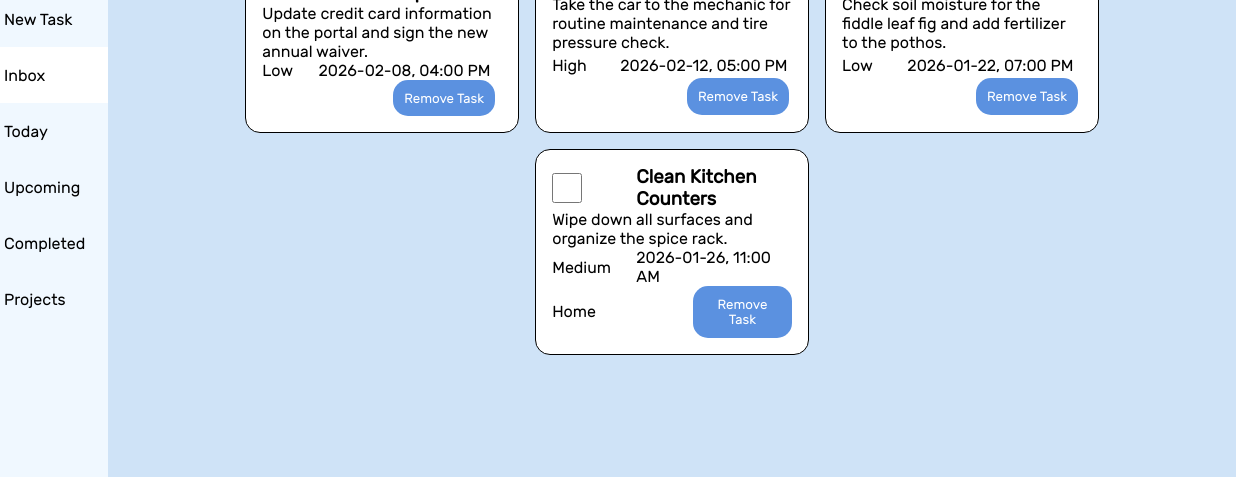
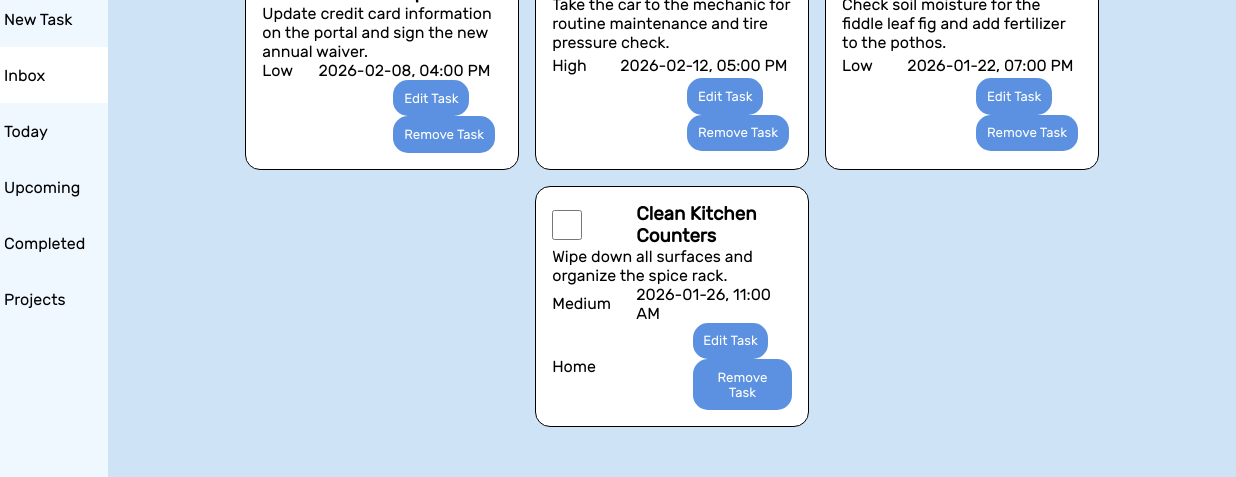
Before and after one commit to isi-code/odin-todo-list, a website built with webpack: page src/template.html in a window 1280 px wide. Shown: the part 73-550 px from the top of the page, 44-1280 px from the left. Built offline with nearby package versions, Linux system fonts and the light colour scheme.

Commit message:
Add edit button to DOM manipulation class

```diff
--- a/src/css/body.css
+++ b/src/css/body.css
@@ -46,11 +46,11 @@ main{
     grid-area:3/1/4/2;
 }
 
-.removeTask {
+.updateTask {
     grid-area:4/4/5/5;
 }
 
-.removeTask > button {
+.updateTask > button {
     cursor: pointer;
     padding: calc(var(--default-padding)/1.5);
     background-color: var(--strong-color);
@@ -59,7 +59,7 @@ main{
     color: white;
 }
 
-.removeTask > button:hover{
+.updateTask > button:hover{
     background-color: var(--light-color);
     color: black;
 }
--- a/src/todo-dom.js
+++ b/src/todo-dom.js
@@ -67,12 +67,18 @@ export class TodoListDomFactory {
 
     const form =  document.createElement("form");
     form.dataset.taskId = id;
-    form.classList = "removeTask";
+    form.classList = "updateTask";
+
+    const editBtn =  document.createElement("button");
+    editBtn.dataset.taskId = id;
+    editBtn.classList = "editBtn"
+    editBtn.textContent = "Edit Task";
 
     const removeBtn =  document.createElement("button");
+    removeBtn.classList = "removeBtn"
     removeBtn.textContent = "Remove Task";
 
-    form.append(removeBtn);
+    form.append(editBtn, removeBtn);
 
     taskContainer.append(form);
     return taskContainer;
```
